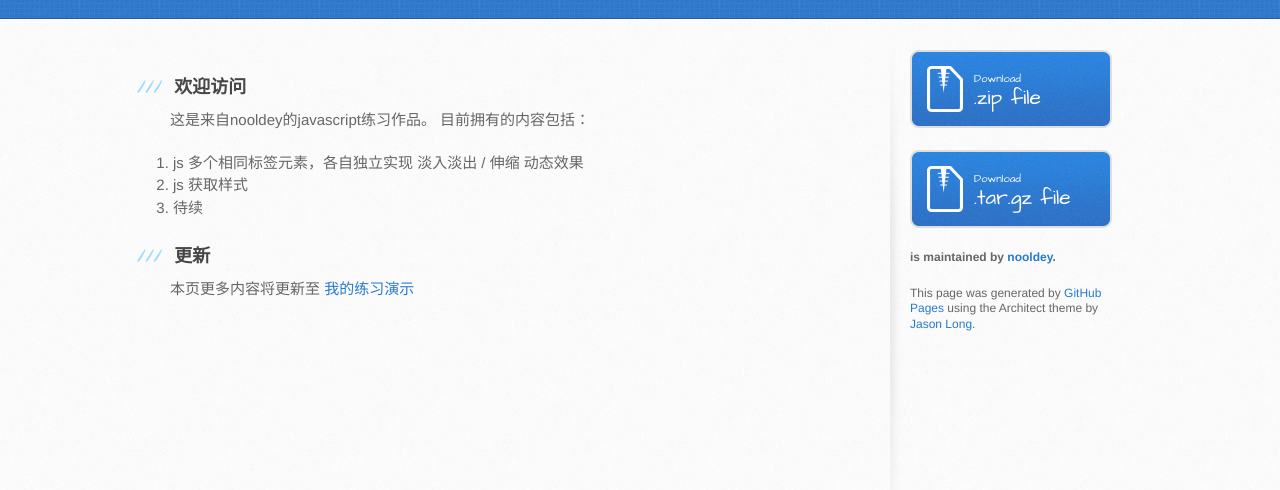
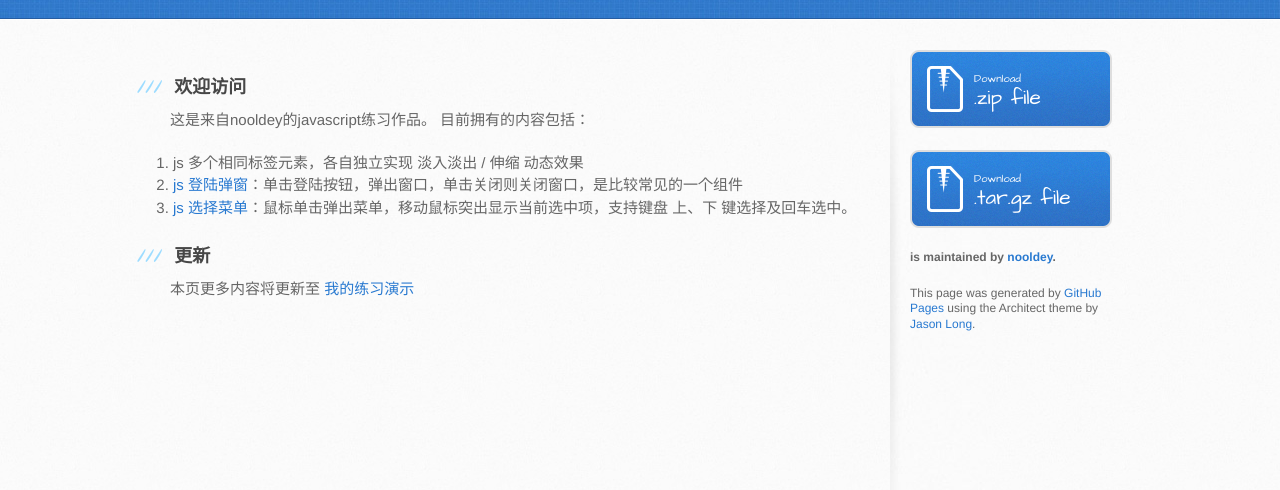
Before and after one commit to H5wang/jsAnimate, a plain HTML site: page index.html in a window 1280 px wide. Shown: the part 182-672 px from the top of the page. Drawn offline with Linux system fonts and the light colour scheme.

```diff
--- a/index.html
+++ b/index.html
@@ -36,8 +36,10 @@
 
 <ol>
 <li>js 多个相同标签元素，各自独立实现 淡入淡出 / 伸缩 动态效果</li>
-<li>js 获取样式</li>
-<li>待续</li>
+<li>
+<a href="http://htmlpreview.github.io/?https://github.com/nooldey/jsAnimate/blob/master/%E7%99%BB%E9%99%86%E5%BC%B9%E7%AA%97.html">js 登陆弹窗</a>：单击登陆按钮，弹出窗口，单击关闭则关闭窗口，是比较常见的一个组件</li>
+<li>
+<a href="https://github.com/nooldey/jsAnimate/blob/master/%E9%80%89%E6%8B%A9%E8%8F%9C%E5%8D%95.html">js 选择菜单</a>：鼠标单击弹出菜单，移动鼠标突出显示当前选中项，支持键盘 上、下 键选择及回车选中。</li>
 </ol>
 
 <h3>
--- a/params.json
+++ b/params.json
@@ -1,6 +1,6 @@
 {
   "name": "JsAnimate",
   "tagline": "原生javascript实现的动画效果",
-  "body": "### 欢迎访问\r\n这是来自nooldey的javascript练习作品。\r\n目前拥有的内容包括：\r\n 1. js 多个相同标签元素，各自独立实现 淡入淡出 / 伸缩 动态效果\r\n 2. js 获取样式\r\n 3. 待续\r\n\r\n### 更新\r\n本页更多内容将更新至 [我的练习演示](http://zhuweisheng.com.cn/demo/)",
+  "body": "### 欢迎访问\r\n这是来自nooldey的javascript练习作品。\r\n目前拥有的内容包括：\r\n 1. js 多个相同标签元素，各自独立实现 淡入淡出 / 伸缩 动态效果\r\n 2. [js 登陆弹窗](http://htmlpreview.github.io/?https://github.com/nooldey/jsAnimate/blob/master/%E7%99%BB%E9%99%86%E5%BC%B9%E7%AA%97.html)：单击登陆按钮，弹出窗口，单击关闭则关闭窗口，是比较常见的一个组件\r\n 3. [js 选择菜单](https://github.com/nooldey/jsAnimate/blob/master/%E9%80%89%E6%8B%A9%E8%8F%9C%E5%8D%95.html)：鼠标单击弹出菜单，移动鼠标突出显示当前选中项，支持键盘 上、下 键选择及回车选中。\r\n\r\n### 更新\r\n本页更多内容将更新至 [我的练习演示](http://zhuweisheng.com.cn/demo/)",
   "note": "Don't delete this file! It's used internally to help with page regeneration."
 }
```
